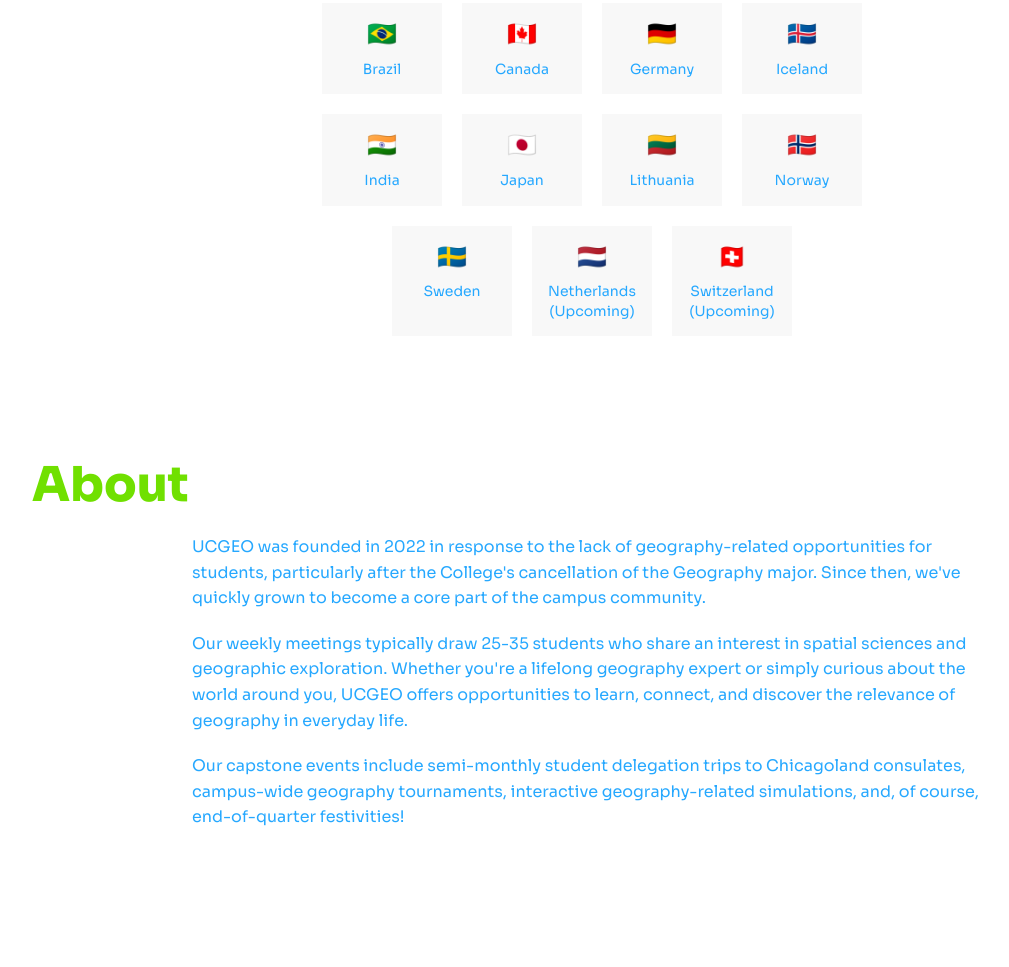
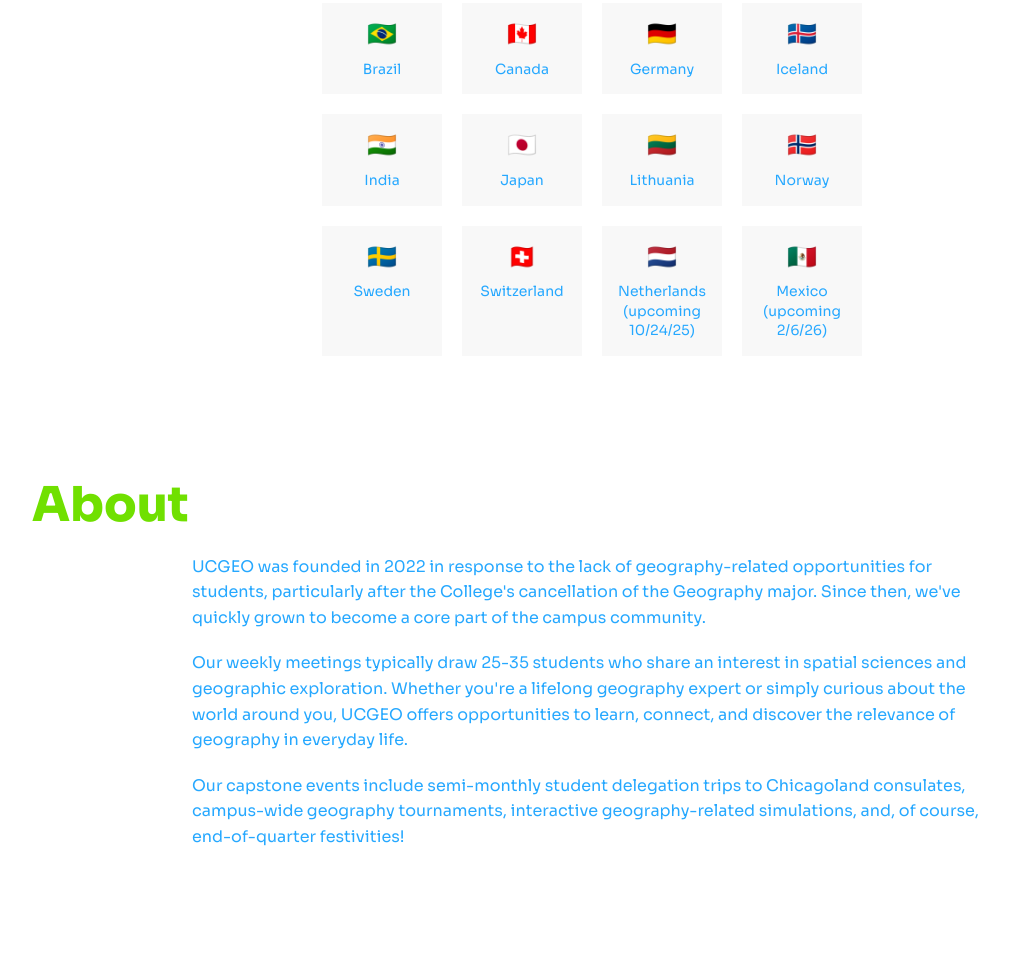
Before and after one commit to noahdlee519/ucgeo-website, a plain HTML site: page index.html in a window 1280 px wide. Shown: the part 3180-4147 px from the top of the page, without its empty margins (48-1057 px from the left). Drawn offline with Linux system fonts and the light colour scheme.

Commit message:
Update index.html

```diff
--- a/index.html
+++ b/index.html
@@ -119,14 +119,18 @@
                             <span class="flag">🇸🇪</span>
                             <span class="country">Sweden</span>
                         </a>
-                        <div class="consulate-item">
+                        <a href="https://www.eda.admin.ch/chicago" target="_blank" class="consulate-item">
+                            <span class="flag">🇨🇭</span>
+                            <span class="country">Switzerland</span>
+                        </a>
+                        <a href="https://www.netherlandsworldwide.nl/contact/embassies-consulates-general/united-states/consulate-general-chicago" target="_blank" class="consulate-item">
                             <span class="flag">🇳🇱</span>
-                            <span class="country">Netherlands (Upcoming)</span>
-                        </div>
-                        <div class="consulate-item">
-                            <span class="flag">🇨🇭</span>
-                            <span class="country">Switzerland (Upcoming)</span>
-                        </div>
+                            <span class="country">Netherlands (upcoming 10/24/25)</span>
+                        </a>
+                        <a href="https://consulmex.sre.gob.mx/chicago/index.php/inicio" target="_blank" class="consulate-item">
+                            <span class="flag">🇲🇽</span>
+                            <span class="country">Mexico (upcoming 2/6/26)</span>
+                        </a>
                     </div>
                 </div>
             </div>
```
